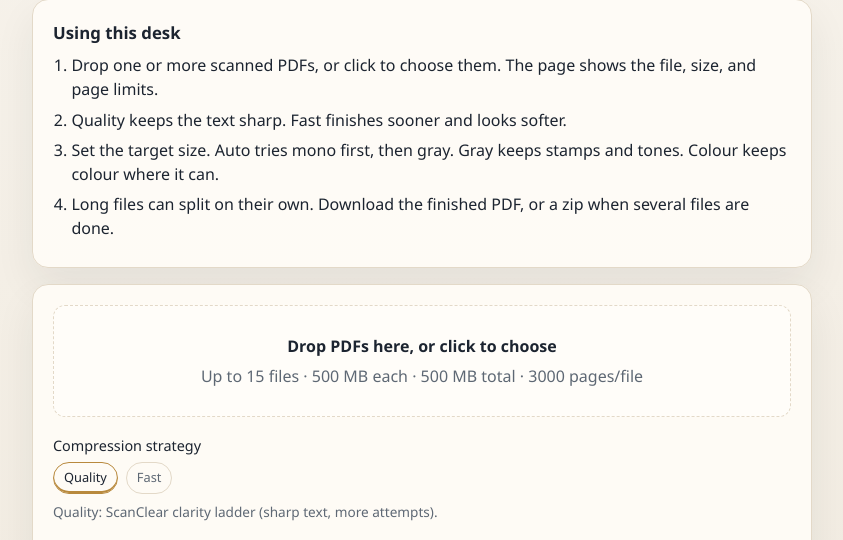
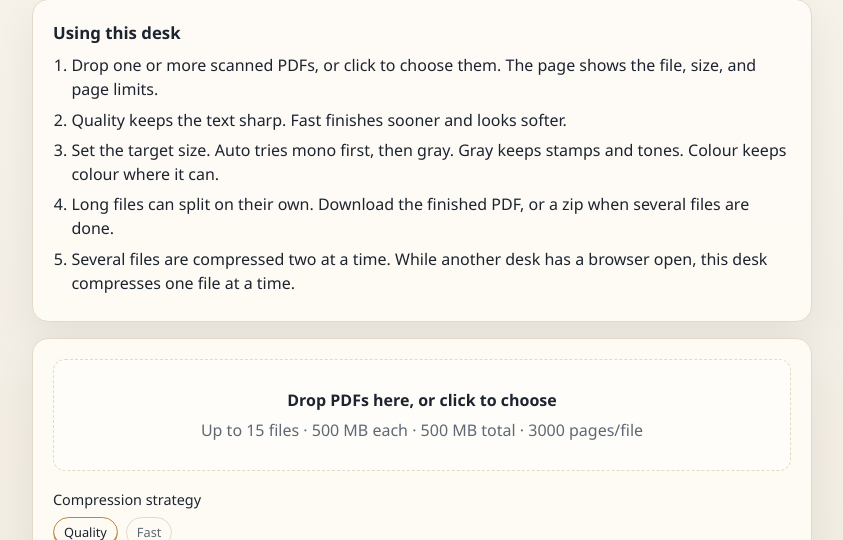
Before and after one commit to Chaitanya-cpc/pdf-compressor, a Flask app: page / in a window 1280 px wide. Shown: the part 216-756 px from the top of the page, without its empty margins (218-1061 px from the left). Run offline with Flask 3, Linux system fonts and the light colour scheme; the visitor is signed in with stand-in values (Sample User, id 1); data that the repository does not hold is empty; parts of the project's set-up code (start-up, migrations or seed data) failed here and were passed over; some libraries are stand-ins or nearby versions.

Commit message:
Explain the shared browser limit on the desk and in the README.
A run that has to wait already says so on the page. The guide now says why.

```diff
--- a/templates/index.html
+++ b/templates/index.html
@@ -150,6 +150,7 @@
         <li>Quality keeps the text sharp. Fast finishes sooner and looks softer.</li>
         <li>Set the target size. Auto tries mono first, then gray. Gray keeps stamps and tones. Colour keeps colour where it can.</li>
         <li>Long files can split on their own. Download the finished PDF, or a zip when several files are done.</li>
+        <li>Several files are compressed two at a time. While another desk has a browser open, this desk compresses one file at a time.</li>
       </ol>
     </section>
 
```
Also changed, not shown: README.md.
